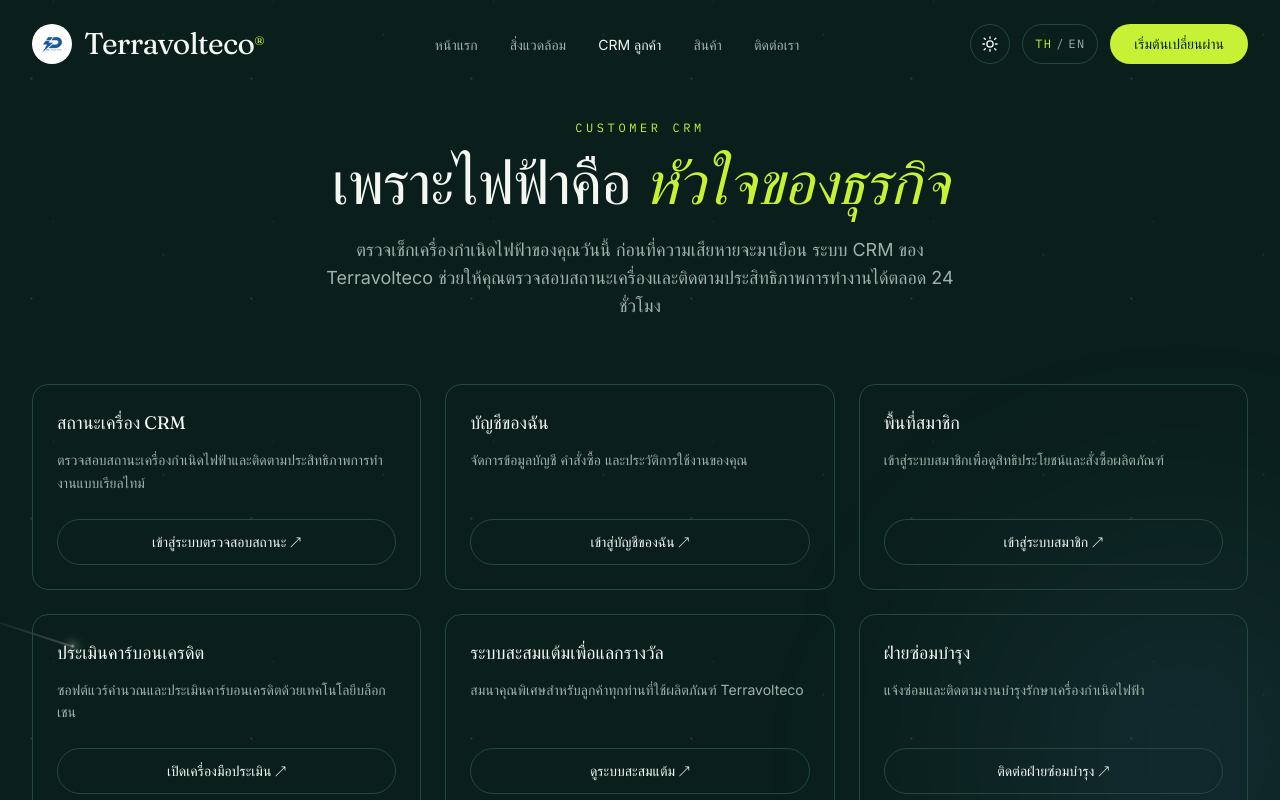
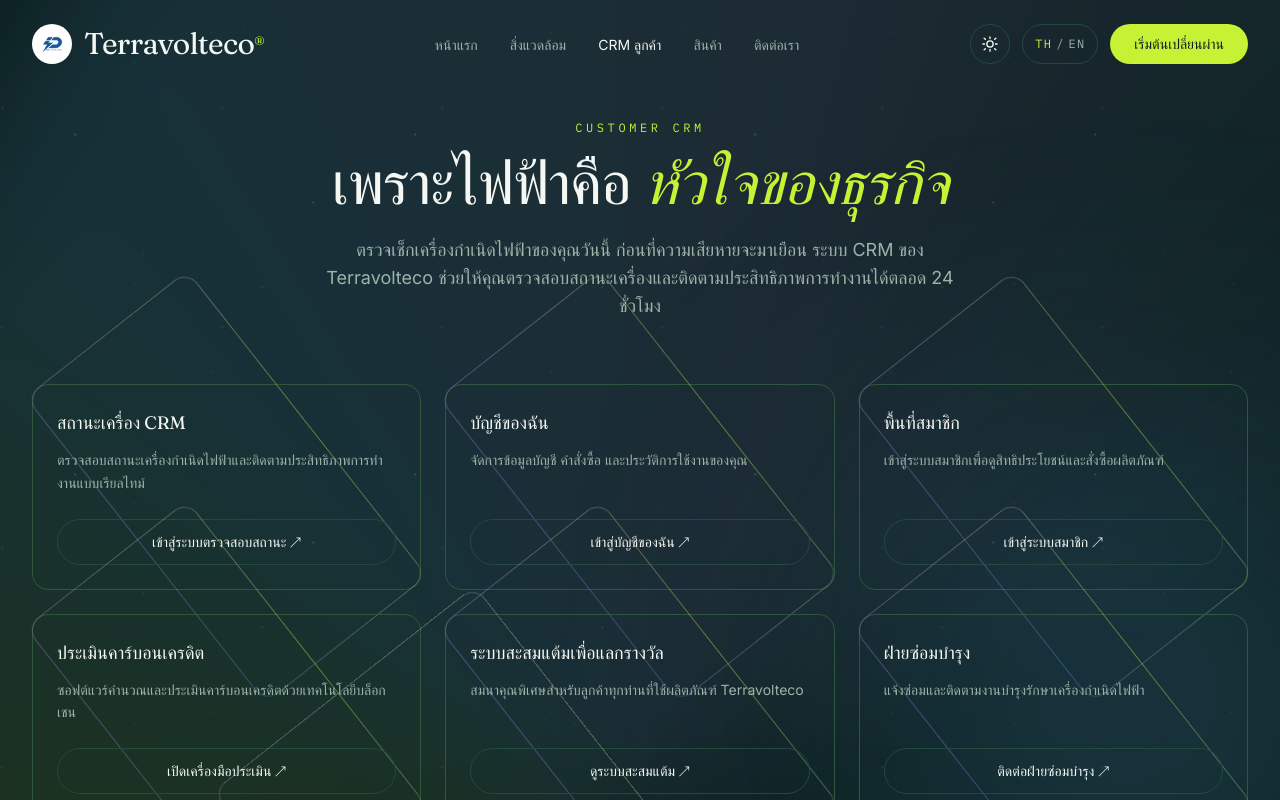
Before and after one commit to yuttanafx/volterra, a Next.js app: page /crm in a window 1280 px wide. Shown: the top 800 px of the page. Built offline with nearby package versions, Linux system fonts and the light colour scheme.

Commit message:
Add files via upload

```diff
--- a/src/app/contact/page.tsx
+++ b/src/app/contact/page.tsx
@@ -27,7 +27,7 @@
         <div className="grid grid-cols-1 gap-10 md:grid-cols-2">
           <div className="flex flex-col gap-6">
             {c.info.map((i) => (
-              <div key={i.label} className="rounded-2xl border border-line bg-surface/40 p-6">
+              <div key={i.label} className="glow-card rounded-2xl border border-line bg-surface/40 p-6">
                 <p className="font-mono text-xs uppercase tracking-widest text-volt">{i.label}</p>
                 {'href' in i && i.href ? (
                   <a
--- a/src/app/crm/page.tsx
+++ b/src/app/crm/page.tsx
@@ -24,7 +24,7 @@
           {c.links.map((item) => (
             <div
               key={item.title}
-              className="flex flex-col justify-between rounded-2xl border border-line bg-surface/40 p-6"
+              className="glow-card flex flex-col justify-between rounded-2xl border border-line bg-surface/40 p-6"
             >
               <div>
                 <h3 className="font-display text-lg text-paper">{item.title}</h3>
@@ -44,7 +44,7 @@
       </section>
 
       <section className="relative z-10 mx-auto max-w-5xl px-6 pb-24 md:px-8">
-        <div className="rounded-2xl border border-line bg-surface/40 p-8 md:p-10">
+        <div className="glow-card rounded-2xl border border-line bg-surface/40 p-8 md:p-10">
           <p className="font-mono text-xs uppercase tracking-[0.3em] text-volt">{c.earthEyebrow}</p>
           <h2 className="mt-4 font-display text-2xl text-paper sm:text-3xl">{c.earthTitle}</h2>
           <p className="mt-5 text-sm leading-relaxed text-sage sm:text-base">{c.earthParagraph}</p>
--- a/src/app/environment/page.tsx
+++ b/src/app/environment/page.tsx
@@ -29,7 +29,7 @@
       <section className="relative z-10 mx-auto max-w-7xl px-6 pb-20 md:px-8">
         <div className="grid grid-cols-1 gap-6 md:grid-cols-3">
           {e.crisisCards.map((c, i) => (
-            <div key={c.title} className="overflow-hidden rounded-2xl border border-line bg-surface/40">
+            <div key={c.title} className="glow-card overflow-hidden rounded-2xl border border-line bg-surface/40">
               <div className="h-44 w-full overflow-hidden">
                 <img src={CRISIS_IMAGES[i]} alt={c.title} className="h-full w-full object-cover" />
               </div>
@@ -68,7 +68,7 @@
         </h2>
         <div className="mt-12 grid grid-cols-1 gap-6 md:grid-cols-3">
           {e.tech.map((tItem) => (
-            <div key={tItem.title} className="rounded-2xl border border-line bg-surface/40 p-6">
+            <div key={tItem.title} className="glow-card rounded-2xl border border-line bg-surface/40 p-6">
               <h3 className="font-display text-lg text-paper">{tItem.title}</h3>
               <p className="mt-3 text-sm leading-relaxed text-sage">{tItem.desc}</p>
             </div>
--- a/src/app/globals.css
+++ b/src/app/globals.css
@@ -37,55 +37,113 @@
 
 /* ---------- Galaxy / space background (interior pages) ---------- */
 
+.space-milkyway {
+  background: conic-gradient(
+    from 200deg at 50% 50%,
+    transparent 0deg,
+    rgba(198, 241, 53, 0.10) 40deg,
+    rgba(110, 168, 255, 0.14) 90deg,
+    rgba(185, 140, 255, 0.12) 140deg,
+    transparent 200deg,
+    transparent 360deg
+  );
+  filter: blur(60px);
+  animation: milkywaySpin 70s linear infinite;
+  opacity: 0.9;
+}
+
+@keyframes milkywaySpin {
+  from { transform: rotate(0deg) scale(1); }
+  50% { transform: rotate(180deg) scale(1.15); }
+  to { transform: rotate(360deg) scale(1); }
+}
+
 .space-stars {
   background-image:
-    radial-gradient(1.5px 1.5px at 20% 30%, rgba(244, 247, 242, 0.9) 0%, transparent 60%),
-    radial-gradient(1px 1px at 60% 70%, rgba(244, 247, 242, 0.7) 0%, transparent 60%),
-    radial-gradient(1.5px 1.5px at 80% 10%, rgba(198, 241, 53, 0.6) 0%, transparent 60%),
-    radial-gradient(1px 1px at 40% 85%, rgba(244, 247, 242, 0.5) 0%, transparent 60%),
-    radial-gradient(1px 1px at 90% 50%, rgba(244, 247, 242, 0.6) 0%, transparent 60%),
-    radial-gradient(1.2px 1.2px at 10% 60%, rgba(244, 247, 242, 0.5) 0%, transparent 60%),
-    radial-gradient(1px 1px at 50% 20%, rgba(244, 247, 242, 0.4) 0%, transparent 60%),
-    radial-gradient(1.4px 1.4px at 30% 95%, rgba(198, 241, 53, 0.5) 0%, transparent 60%);
+    radial-gradient(1.5px 1.5px at 20% 30%, rgba(244, 247, 242, 0.95) 0%, transparent 60%),
+    radial-gradient(1px 1px at 60% 70%, rgba(244, 247, 242, 0.8) 0%, transparent 60%),
+    radial-gradient(1.5px 1.5px at 80% 10%, rgba(198, 241, 53, 0.7) 0%, transparent 60%),
+    radial-gradient(1px 1px at 40% 85%, rgba(244, 247, 242, 0.6) 0%, transparent 60%),
+    radial-gradient(1px 1px at 90% 50%, rgba(244, 247, 242, 0.7) 0%, transparent 60%),
+    radial-gradient(1.2px 1.2px at 10% 60%, rgba(244, 247, 242, 0.6) 0%, transparent 60%),
+    radial-gradient(1px 1px at 50% 20%, rgba(244, 247, 242, 0.5) 0%, transparent 60%),
+    radial-gradient(1.4px 1.4px at 30% 95%, rgba(198, 241, 53, 0.6) 0%, transparent 60%),
+    radial-gradient(1.3px 1.3px at 75% 35%, rgba(110, 168, 255, 0.6) 0%, transparent 60%),
+    radial-gradient(1px 1px at 5% 15%, rgba(244, 247, 242, 0.5) 0%, transparent 60%);
   background-repeat: repeat;
   background-size: 220px 220px;
-  animation: starDrift 100s linear infinite, starTwinkle 4s ease-in-out infinite alternate;
-  opacity: 0.75;
+  animation: starDrift 55s linear infinite, starTwinkle 3s ease-in-out infinite alternate;
+  opacity: 0.9;
+}
+
+.space-stars-2 {
+  background-image:
+    radial-gradient(2px 2px at 15% 45%, rgba(244, 247, 242, 0.8) 0%, transparent 65%),
+    radial-gradient(1.6px 1.6px at 55% 15%, rgba(185, 140, 255, 0.7) 0%, transparent 65%),
+    radial-gradient(2px 2px at 85% 65%, rgba(244, 247, 242, 0.7) 0%, transparent 65%),
+    radial-gradient(1.6px 1.6px at 35% 80%, rgba(110, 168, 255, 0.7) 0%, transparent 65%),
+    radial-gradient(2px 2px at 70% 90%, rgba(198, 241, 53, 0.6) 0%, transparent 65%);
+  background-repeat: repeat;
+  background-size: 340px 340px;
+  animation: starDriftReverse 80s linear infinite, starTwinkle 5s ease-in-out infinite alternate-reverse;
+  opacity: 0.7;
 }
 
 @keyframes starDrift {
   from { background-position: 0 0; }
-  to { background-position: -220px 220px; }
+  to { background-position: -400px 400px; }
+}
+
+@keyframes starDriftReverse {
+  from { background-position: 0 0; }
+  to { background-position: 340px -260px; }
 }
 
 @keyframes starTwinkle {
-  from { opacity: 0.45; }
-  to { opacity: 0.85; }
+  from { opacity: 0.4; }
+  to { opacity: 1; }
 }
 
 .space-orb-a,
 .space-orb-b,
-.space-orb-c {
+.space-orb-c,
+.space-orb-d,
+.space-orb-e {
   will-change: transform;
 }
 
 @keyframes orbDriftA {
   0%, 100% { transform: translate(0, 0) scale(1); }
-  50% { transform: translate(50px, 35px) scale(1.12); }
+  33% { transform: translate(90px, 60px) scale(1.25); }
+  66% { transform: translate(40px, -40px) scale(0.95); }
 }
-.space-orb-a { animation: orbDriftA 24s ease-in-out infinite; }
+.space-orb-a { animation: orbDriftA 18s ease-in-out infinite; }
 
 @keyframes orbDriftB {
   0%, 100% { transform: translate(0, 0) scale(1); }
-  50% { transform: translate(-40px, 45px) scale(1.16); }
+  33% { transform: translate(-70px, 80px) scale(1.3); }
+  66% { transform: translate(-30px, -30px) scale(0.9); }
 }
-.space-orb-b { animation: orbDriftB 28s ease-in-out infinite; }
+.space-orb-b { animation: orbDriftB 21s ease-in-out infinite; }
 
 @keyframes orbDriftC {
   0%, 100% { transform: translate(0, 0) scale(1); }
-  50% { transform: translate(25px, -40px) scale(1.08); }
+  33% { transform: translate(45px, -70px) scale(1.2); }
+  66% { transform: translate(-50px, 20px) scale(0.92); }
 }
-.space-orb-c { animation: orbDriftC 32s ease-in-out infinite; }
+.space-orb-c { animation: orbDriftC 24s ease-in-out infinite; }
+
+@keyframes orbDriftD {
+  0%, 100% { transform: translate(0, 0) scale(1); }
+  50% { transform: translate(-60px, -50px) scale(1.2); }
+}
+.space-orb-d { animation: orbDriftD 19s ease-in-out infinite; }
+
+@keyframes orbDriftE {
+  0%, 100% { transform: translate(-50%, -50%) scale(1); }
+  50% { transform: translate(-50%, -50%) translate(70px, 60px) scale(1.3); }
+}
+.space-orb-e { animation: orbDriftE 26s ease-in-out infinite; }
 
 .space-shooting-star {
   position: absolute;
@@ -95,7 +153,7 @@
   height: 3px;
   background: rgba(244, 247, 242, 0.95);
   border-radius: 999px;
-  box-shadow: 0 0 8px 2px rgba(244, 247, 242, 0.8);
+  box-shadow: 0 0 10px 3px rgba(244, 247, 242, 0.85);
   animation: shootingStar 9s linear infinite;
   animation-delay: 2s;
 }
@@ -105,10 +163,10 @@
   position: absolute;
   top: 50%;
   right: 100%;
-  width: 90px;
+  width: 110px;
   height: 1px;
   transform: translateY(-50%);
-  background: linear-gradient(90deg, transparent, rgba(244, 247, 242, 0.7));
+  background: linear-gradient(90deg, transparent, rgba(244, 247, 242, 0.8));
 }
 
 @keyframes shootingStar {
@@ -118,16 +176,73 @@
   100% { opacity: 0; }
 }
 
-[data-theme='light'] .space-stars {
-  opacity: 0.3;
+[data-theme='light'] .space-milkyway,
+[data-theme='light'] .space-stars,
+[data-theme='light'] .space-stars-2 {
+  opacity: 0.35;
 }
 
 [data-theme='light'] .space-orb-a,
 [data-theme='light'] .space-orb-b,
-[data-theme='light'] .space-orb-c {
-  opacity: 0.35;
+[data-theme='light'] .space-orb-c,
+[data-theme='light'] .space-orb-d,
+[data-theme='light'] .space-orb-e {
+  opacity: 0.4;
 }
 
 [data-theme='light'] .space-shooting-star {
-  opacity: 0.4;
+  opacity: 0.45;
 }
+
+/* ---------- Glow / floating card frames ---------- */
+
+.glow-card {
+  position: relative;
+  isolation: isolate;
+  transition: transform 0.35s ease, box-shadow 0.35s ease;
+}
+
+.glow-card::before {
+  content: '';
+  position: absolute;
+  inset: -1px;
+  border-radius: inherit;
+  padding: 1px;
+  background: conic-gradient(
+    from 0deg,
+    rgba(198, 241, 53, 0.85),
+    rgba(110, 168, 255, 0.55),
+    rgba(185, 140, 255, 0.65),
+    rgba(198, 241, 53, 0.85)
+  );
+  -webkit-mask: linear-gradient(#fff 0 0) content-box, linear-gradient(#fff 0 0);
+  -webkit-mask-composite: xor;
+  mask-composite: exclude;
+  animation: glowSpin 5s linear infinite;
+  opacity: 0.5;
+  z-index: -1;
+  pointer-events: none;
+}
+
+.glow-card::after {
+  content: '';
+  position: absolute;
+  inset: 0;
+  border-radius: inherit;
+  box-shadow: 0 0 0 1px rgba(198, 241, 53, 0.08);
+  z-index: -1;
+  pointer-events: none;
+}
+
+.glow-card:hover {
+  transform: translateY(-6px);
+  box-shadow: 0 18px 40px -14px rgba(198, 241, 53, 0.4);
+}
+
+.glow-card:hover::before {
+  opacity: 1;
+}
+
+@keyframes glowSpin {
+  to { transform: rotate(360deg); }
+}
--- a/src/app/products/page.tsx
+++ b/src/app/products/page.tsx
@@ -20,7 +20,7 @@
       </section>
 
       <section className="relative z-10 mx-auto max-w-6xl px-6 pb-20 md:px-8">
-        <div className="grid grid-cols-1 items-center gap-10 rounded-3xl border border-line bg-surface/40 p-6 md:grid-cols-2 md:p-10">
+        <div className="glow-card grid grid-cols-1 items-center gap-10 rounded-3xl border border-line bg-surface/40 p-6 md:grid-cols-2 md:p-10">
           <img
             src="https://terravolteco.com/58009.png"
             alt="Ion Hybrid System Reverse"
@@ -47,7 +47,7 @@
       <section className="relative z-10 mx-auto max-w-7xl px-6 pb-20 md:px-8">
         <div className="grid grid-cols-1 gap-6 sm:grid-cols-2">
           {p.productList.map((item) => (
-            <div key={item.name} className="rounded-2xl border border-line bg-surface/40 p-6">
+            <div key={item.name} className="glow-card rounded-2xl border border-line bg-surface/40 p-6">
               <h3 className="font-display text-lg text-paper">{item.name}</h3>
               <p className="mt-3 text-sm leading-relaxed text-sage">{item.desc}</p>
             </div>
@@ -79,7 +79,7 @@
 
         <div className="mt-10 grid grid-cols-1 gap-4 sm:grid-cols-2 lg:grid-cols-3">
           {p.cycle.map((c) => (
-            <div key={c.step} className="rounded-2xl border border-line bg-surface/40 p-6">
+            <div key={c.step} className="glow-card rounded-2xl border border-line bg-surface/40 p-6">
               <span className="font-mono text-2xl text-volt">{c.step}</span>
               <h3 className="mt-2 font-display text-base text-paper">{c.title}</h3>
               <p className="mt-1 text-xs uppercase tracking-widest text-volt/80">{c.out}</p>
--- a/src/components/ContactForm.tsx
+++ b/src/components/ContactForm.tsx
@@ -40,7 +40,7 @@
   }
 
   return (
-    <form onSubmit={handleSubmit} className="rounded-2xl border border-line bg-surface/40 p-6 md:p-8">
+    <form onSubmit={handleSubmit} className="glow-card rounded-2xl border border-line bg-surface/40 p-6 md:p-8">
       <h3 className="font-display text-xl text-paper">{f.title}</h3>
       <p className="mt-1 text-sm text-sage">{f.subtitle}</p>
 
--- a/src/components/QuickLinks.tsx
+++ b/src/components/QuickLinks.tsx
@@ -13,7 +13,7 @@
           <Link
             key={l.href}
             href={l.href}
-            className="group flex min-h-[220px] flex-col justify-between rounded-2xl border border-line bg-surface/40 p-6 transition-colors hover:border-volt/60 hover:bg-surface/70"
+            className="group flex min-h-[220px] flex-col justify-between rounded-2xl border border-line bg-surface/40 p-6 transition-colors hover:border-volt/60 hover:bg-surface/70 glow-card"
           >
             <span className="font-mono text-xs text-volt">{l.tag}</span>
             <div className="mt-6">
--- a/src/components/SpaceBackground.tsx
+++ b/src/components/SpaceBackground.tsx
@@ -1,12 +1,18 @@
 export default function SpaceBackground() {
   return (
     <div className="pointer-events-none absolute inset-0 z-0 overflow-hidden" aria-hidden="true">
+      <div className="space-milkyway absolute inset-[-20%]" />
       <div className="absolute inset-0 space-stars" />
-      <div className="space-orb-a absolute -top-32 -left-32 h-[420px] w-[420px] rounded-full bg-volt/10 blur-[120px]" />
-      <div className="space-orb-b absolute top-1/3 -right-24 h-[360px] w-[360px] rounded-full bg-[#6ea8ff]/10 blur-[120px]" />
-      <div className="space-orb-c absolute bottom-0 left-1/3 h-[300px] w-[300px] rounded-full bg-[#b98cff]/10 blur-[110px]" />
+      <div className="absolute inset-0 space-stars-2" />
+      <div className="space-orb-a absolute -top-32 -left-32 h-[460px] w-[460px] rounded-full bg-volt/20 blur-[110px]" />
+      <div className="space-orb-b absolute top-1/4 -right-28 h-[400px] w-[400px] rounded-full bg-[#6ea8ff]/20 blur-[110px]" />
+      <div className="space-orb-c absolute bottom-0 left-1/3 h-[340px] w-[340px] rounded-full bg-[#b98cff]/20 blur-[100px]" />
+      <div className="space-orb-d absolute bottom-1/4 right-1/4 h-[260px] w-[260px] rounded-full bg-[#ff8ac2]/15 blur-[100px]" />
+      <div className="space-orb-e absolute top-1/2 left-1/2 h-[320px] w-[320px] rounded-full bg-volt/10 blur-[130px]" />
       <div className="space-shooting-star" />
-      <div className="space-shooting-star" style={{ top: '38%', animationDelay: '5.5s' }} />
+      <div className="space-shooting-star" style={{ top: '32%', animationDelay: '3s', animationDuration: '7s' }} />
+      <div className="space-shooting-star" style={{ top: '58%', animationDelay: '6.2s', animationDuration: '11s' }} />
+      <div className="space-shooting-star" style={{ top: '78%', animationDelay: '1.5s', animationDuration: '8.5s' }} />
     </div>
   )
 }
```
